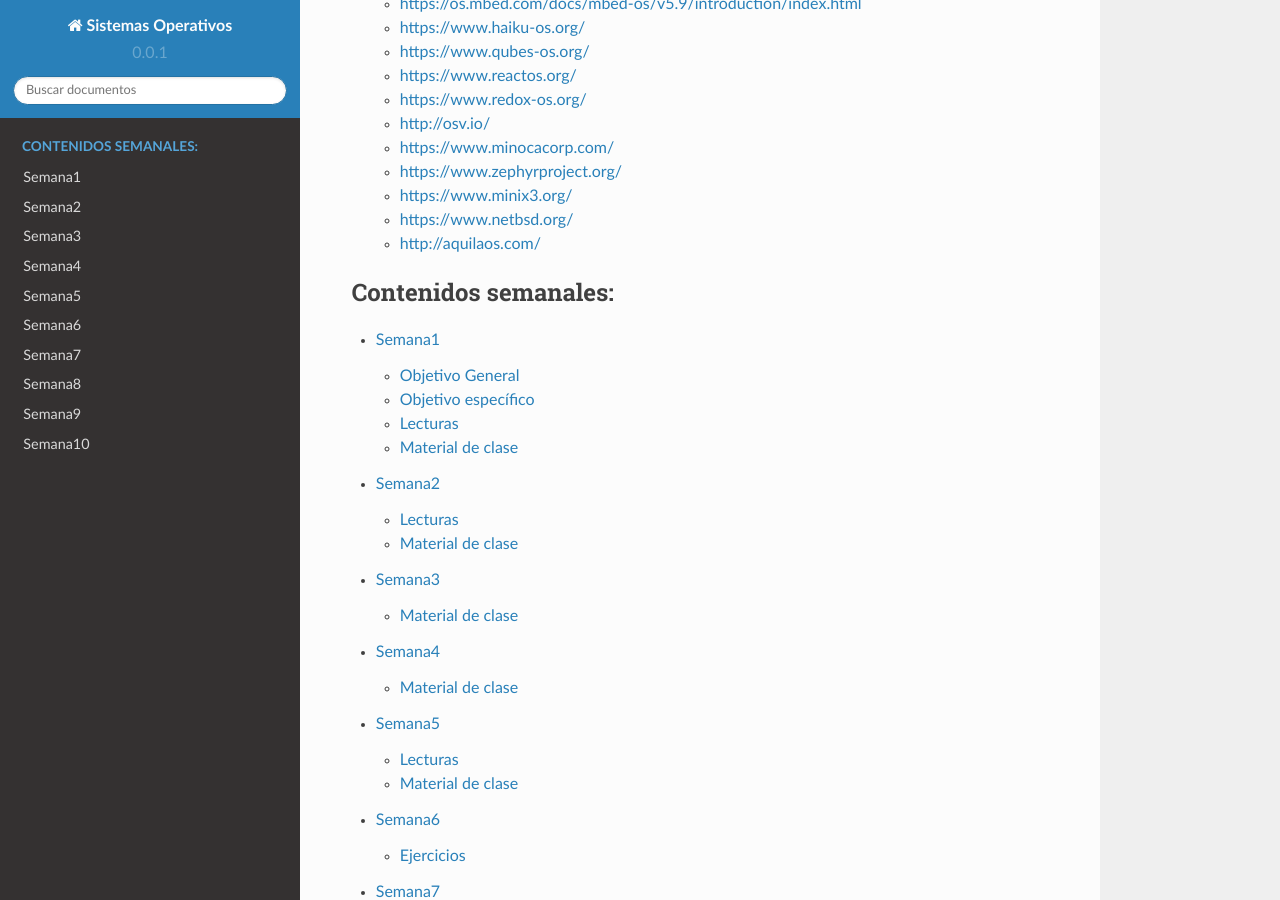
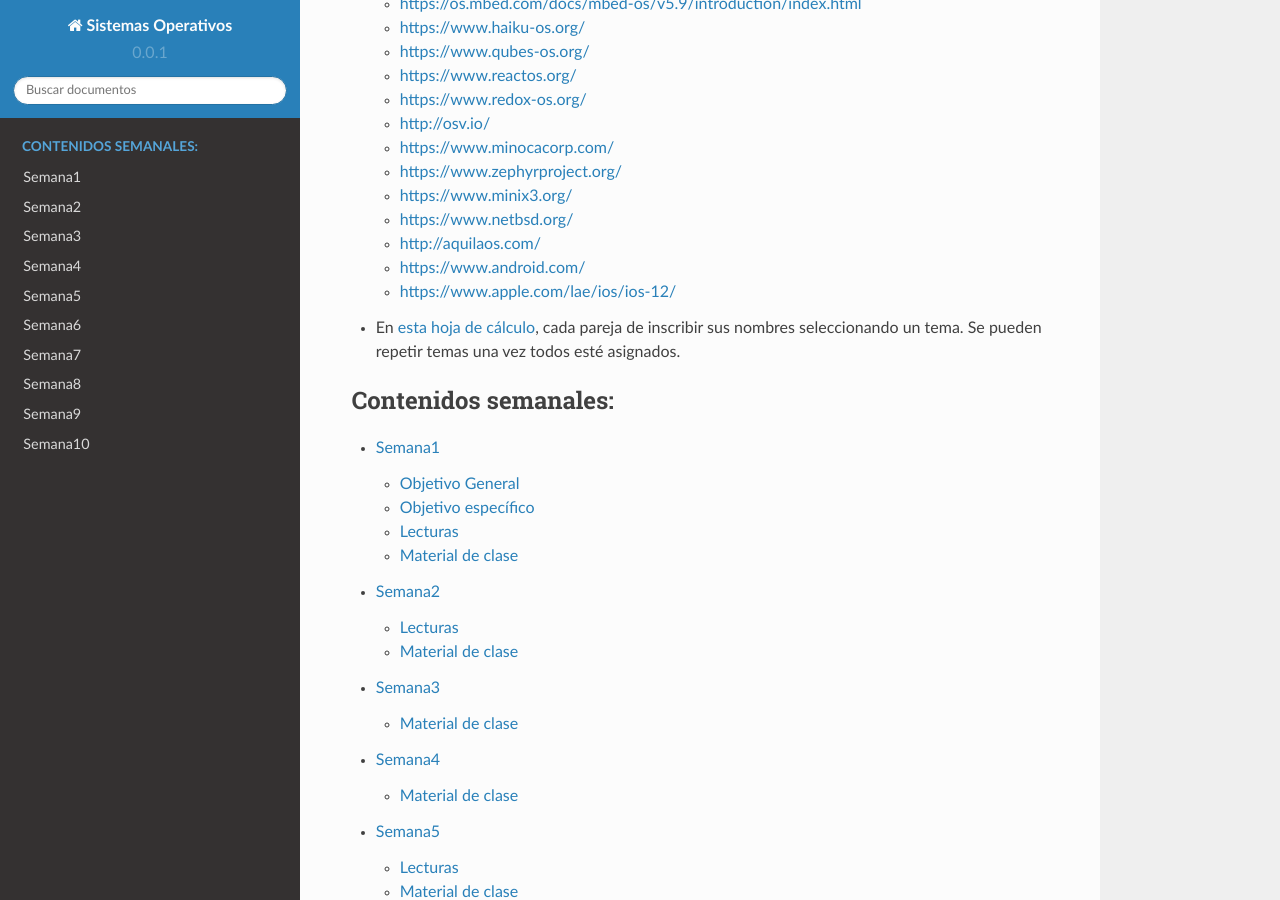
Before and after one commit to juanferfranco/sistemasoperativos, a Sphinx documentation site: the page built from docs/index.rst, in a window 1280 px wide and 900 px high, scrolled down 2958 px. Built offline with Sphinx 7.4.7 and the Read the Docs theme 2.0.0, drawn with Linux system fonts in a browser that asks for light colours; some of the changed text lies outside the part shown.

Commit message:
update  index

```diff
--- a/docs/index.rst
+++ b/docs/index.rst
@@ -104,6 +104,11 @@ Para la exposición de tópicos de actualidad
   * https://www.minix3.org/
   * https://www.netbsd.org/
   * http://aquilaos.com/
+  * https://www.android.com/
+  * https://www.apple.com/lae/ios/ios-12/
+
+* En `esta hoja de cálculo <https://docs.google.com/spreadsheets/d/18-iUZ04bKr5F941lNWvs3k32dIu51XejkDBF2MbMgG8/edit?usp=sharing>`__,
+  cada pareja de inscribir sus nombres seleccionando un tema. Se pueden repetir temas una vez todos esté asignados.
 
 
 .. toctree::
```
